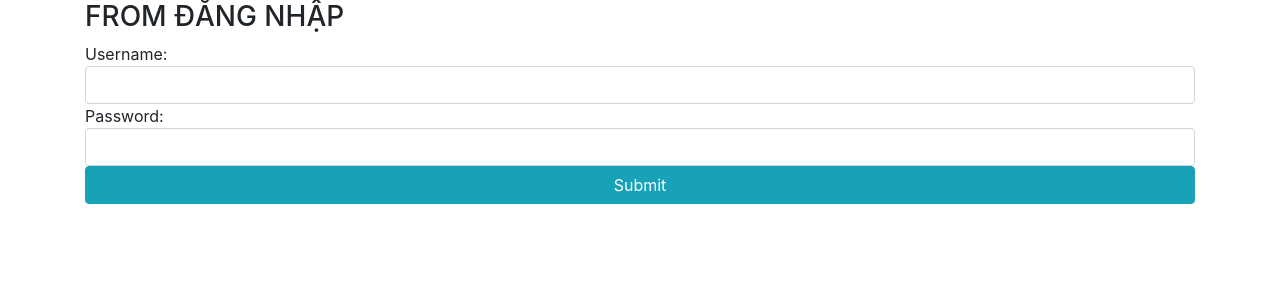
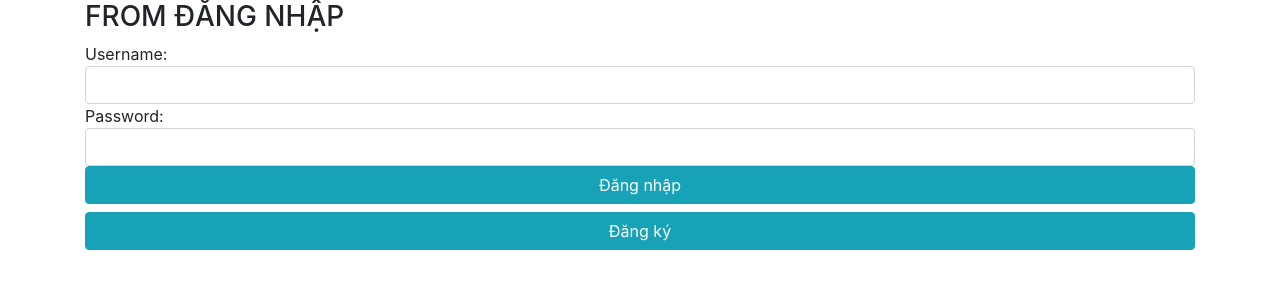
Before and after one commit to vinhpham77/fashion-shop-web, a PHP site: page /FromDn.php in a window 1280 px wide. Shown: the top 300 px of the page. Run offline with PHP 8.4, Linux system fonts and the light colour scheme.

Commit message:
Update FromDn.php

```diff
--- a/FromDn.php
+++ b/FromDn.php
@@ -21,7 +21,8 @@
 	  <form action="">
 	       Username: <input type = "text" class="form-control">
 		   Password: <input type ="text" class="form-control">
-		   <input type="submit" class="btn btn-block btn-info">
+		   <input type="submit" value="Đăng nhập" class="btn btn-block btn-info">
+                   <input type="submit" value="Đăng ký" class="btn btn-block btn-info">
 	  </form>
 	</div>
  </body>
```
